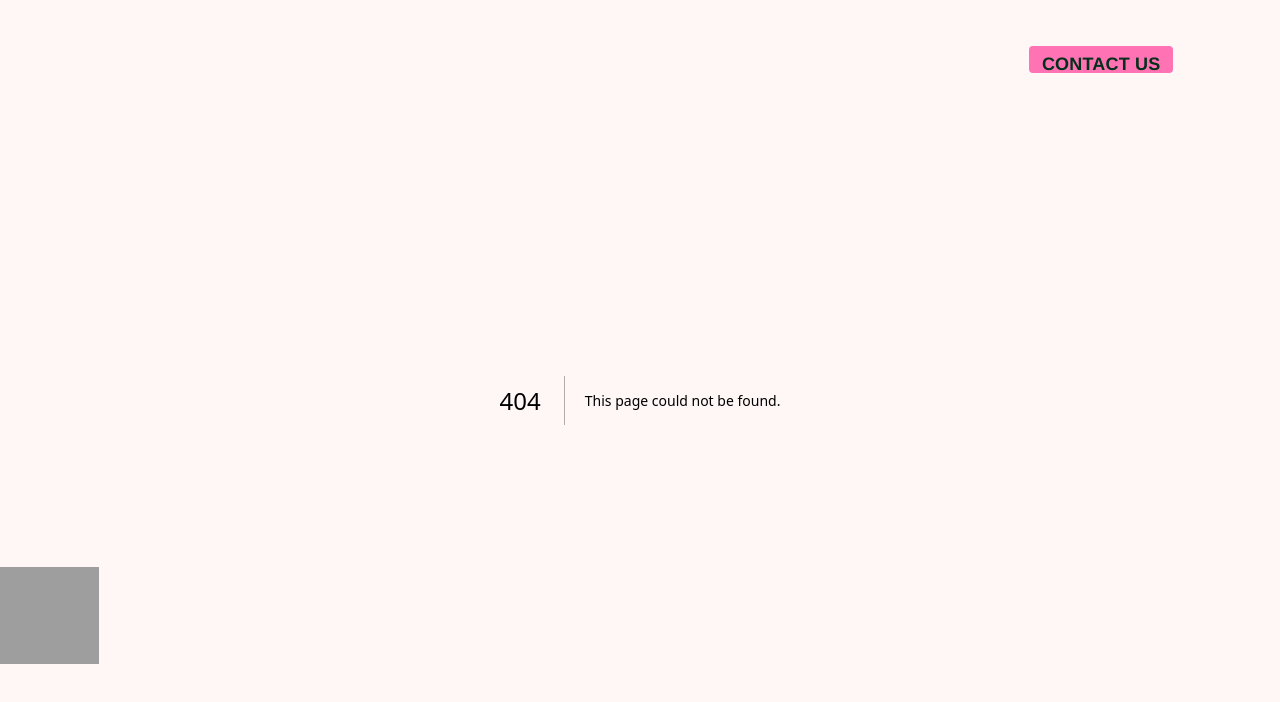
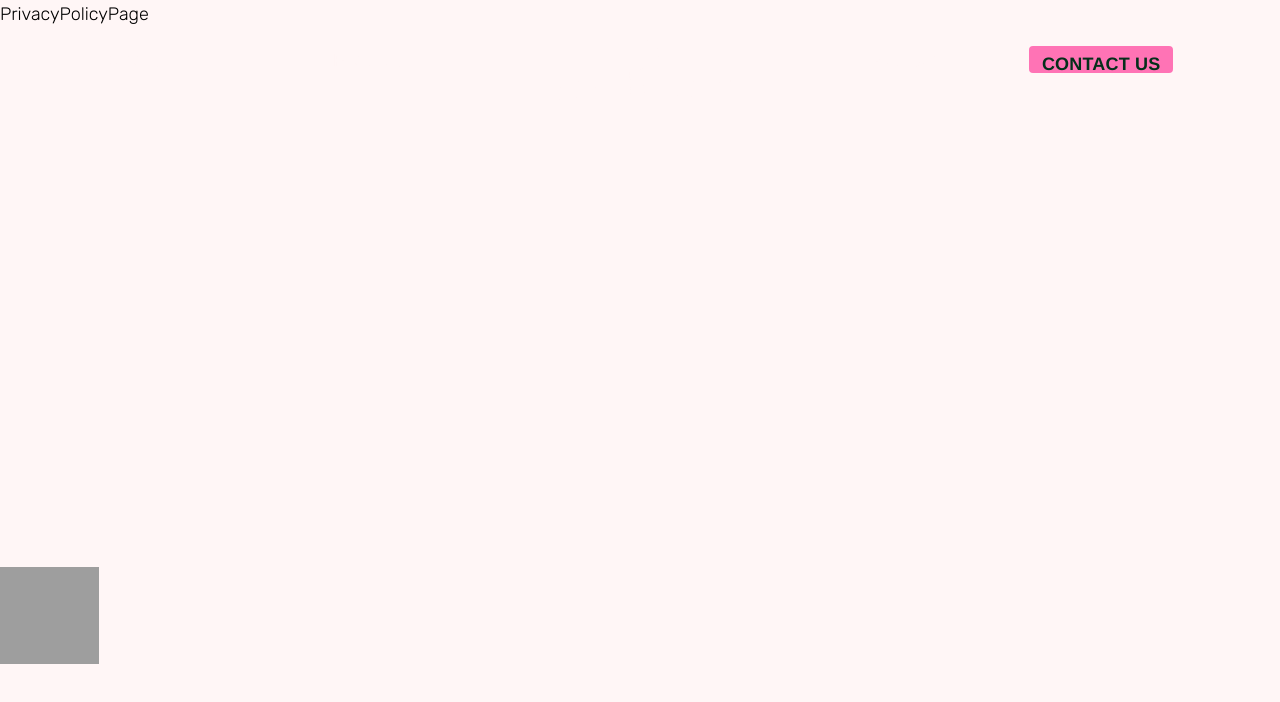
Before and after one commit to anoopraju31/eat-curious, a Next.js app: page /privacy-policy in a window 1280 px wide. Before the commit this address had no page. Shown: the top 702 px of the page. Built offline with nearby package versions, Linux system fonts and the light colour scheme; grey boxes are pictures that could not be loaded; a web font is replaced by a local one.

Commit message:
Privact Policy Page: initial

```diff
--- /dev/null
+++ b/src/app/privacy-policy/page.tsx
@@ -0,0 +1,7 @@
+import React from 'react'
+
+const PrivacyPolicyPage = () => {
+	return <div>PrivacyPolicyPage</div>
+}
+
+export default PrivacyPolicyPage
```
